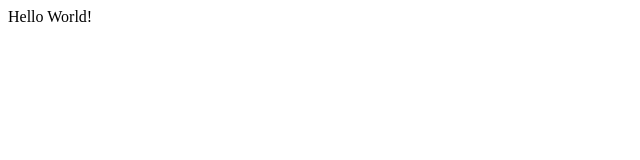
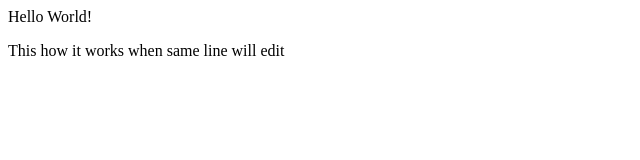
Before and after one commit to Klariz29/MergeRecord, a plain HTML site: page index.html in a window 1280 px wide. Shown: the whole page, without its empty margins (0-640 px from the left). Drawn offline with Linux system fonts and the light colour scheme.

Commit message:
Second sentence

```diff
--- a/index.html
+++ b/index.html
@@ -2,6 +2,7 @@
     <head>
         <body>
             <p>Hello World!</p>
+            <p>This how it works when same line will edit</p>
         </body>
     </head>
 </html>
```
